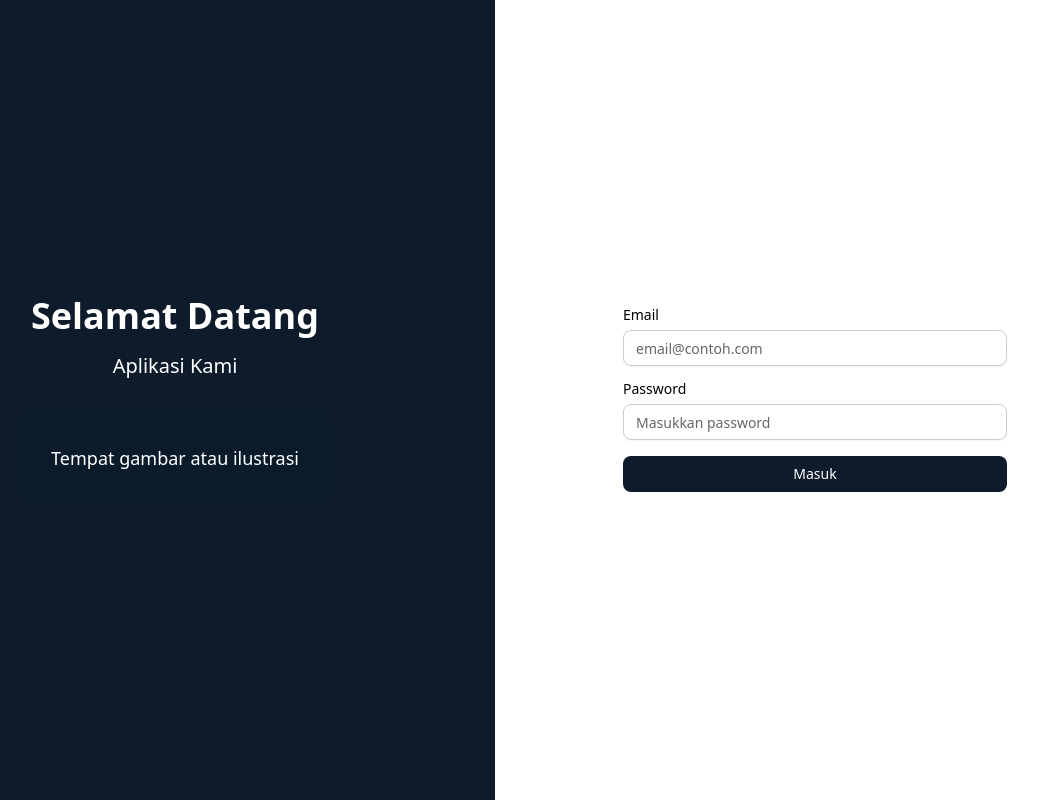
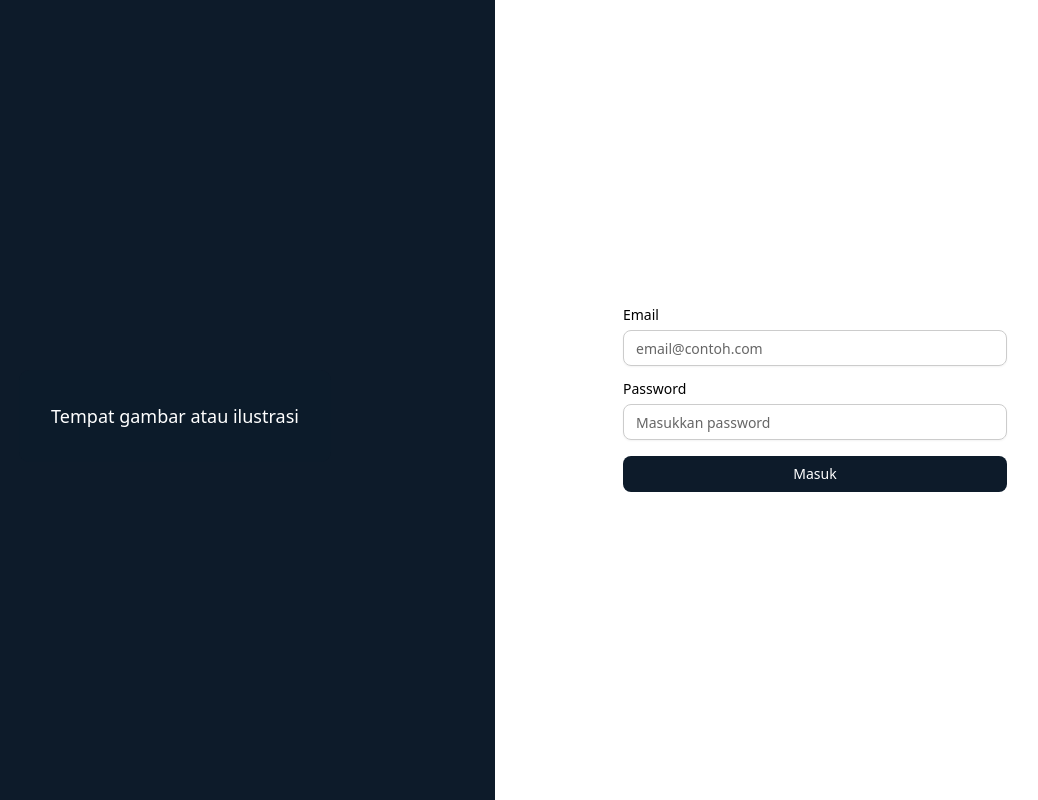
Before and after one commit to Ramdhik/manchingu-web, a Next.js app: page /signIn in a window 1280 px wide. Shown: the whole page, without its empty margins (145-1183 px from the left). Built offline with nearby package versions, Linux system fonts and the light colour scheme; no server answers.

Commit message:
Fix login and register

```diff
--- a/package.json
+++ b/package.json
@@ -14,6 +14,7 @@
     "@radix-ui/react-slot": "^1.2.3",
     "class-variance-authority": "^0.7.1",
     "clsx": "^2.1.1",
+    "dotenv": "^17.2.1",
     "lucide-react": "^0.534.0",
     "next": "15.4.5",
     "react": "19.1.0",
--- a/src/app/(auth)/data/index.ts
+++ b/src/app/(auth)/data/index.ts
@@ -1,6 +1,6 @@
 import { ApiResponse, UserLogin, UserRegister } from './definition';
 
-const BASE_URL = process.env.BASE_URL;
+const BASE_URL = process.env.NEXT_PUBLIC_BASE_URL;
 
 export async function registerUser(user: UserRegister): Promise<ApiResponse> {
   if (!BASE_URL) {
--- a/src/app/(auth)/layout.tsx
+++ b/src/app/(auth)/layout.tsx
@@ -1,18 +1,15 @@
 export default function AuthLayout({ children }: { children: React.ReactNode }) {
   return (
     <div className="flex min-h-screen">
-      {/* Decorative/Image Section - Hidden on mobile, shown on md+ screens */}
       <div className="hidden md:flex md:w-1/2 bg-primary items-center justify-center p-12">
         <div className="text-center space-y-4 text-primary-foreground">
-          <h1 className="text-4xl font-bold">Selamat Datang</h1>
-          <p className="text-xl">Aplikasi Kami</p>
-          {/* You can replace this with an actual image */}
+
           <div className="mt-8 p-8 bg-primary/20 rounded-lg">
             <p className="text-lg">Tempat gambar atau ilustrasi</p>
           </div>
         </div>
       </div>
-      {/* Form Section - Takes full width on mobile, 1/2 on larger screens */}
+
       <div className="w-full md:w-1/2 flex items-center justify-center p-6 bg-background">
         <div className="w-full max-w-md">{children}</div>
       </div>
```
Also changed, not shown: 1 other file (tests, documents, lock files or other folders).
